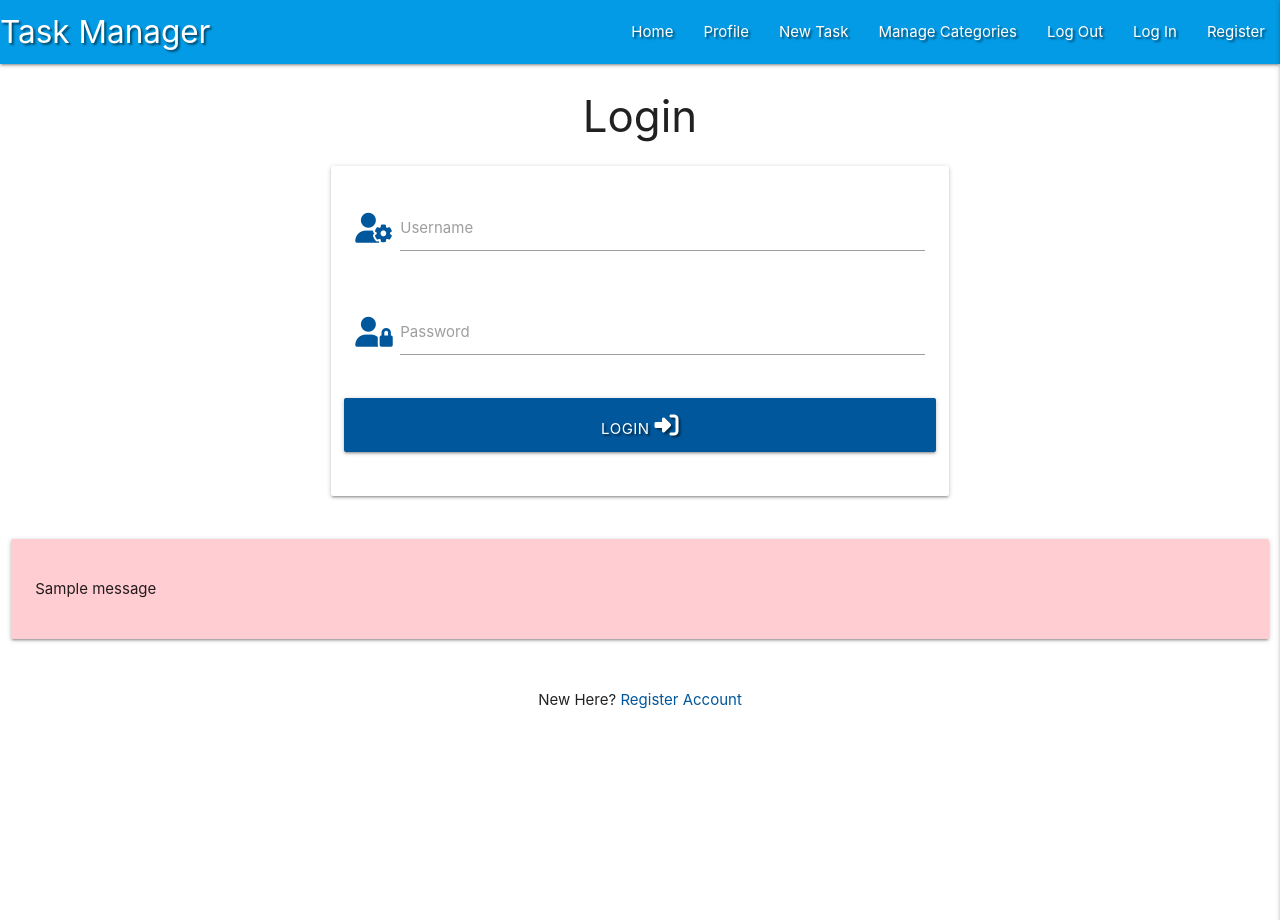
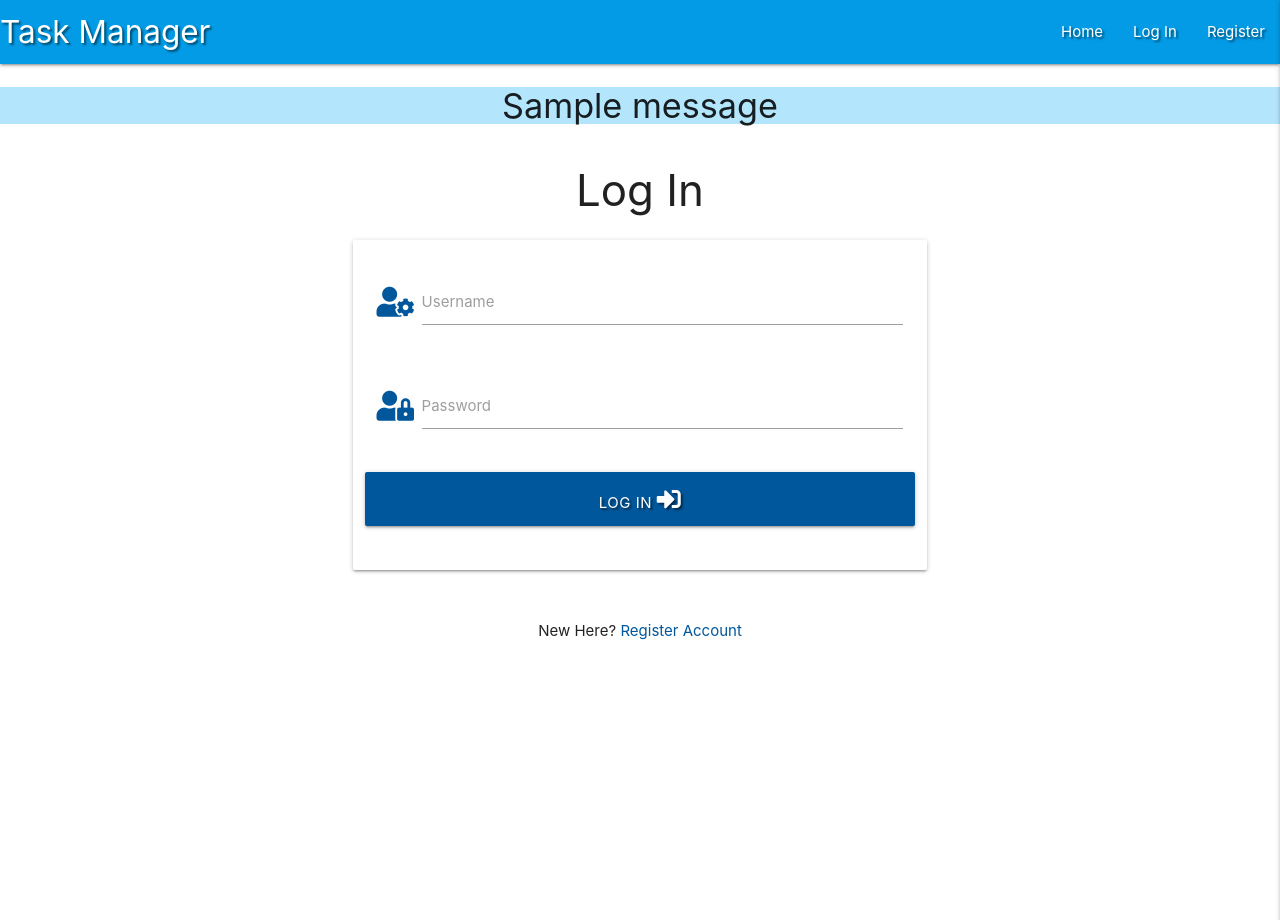
Before and after one commit to pagaslav/flask-task-manager-project, a Flask app: page /login in a window 1280 px wide. Run offline with Flask 3, Linux system fonts and the light colour scheme; one stand-in notice (Sample message) is shown; some libraries are stand-ins or nearby versions.

Commit message:
Add Log Out functionallity

```diff
--- a/app.py
+++ b/app.py
@@ -74,9 +74,23 @@ def login():
 
 @app.route("/profile/<username>", methods=["GET", "POST"])
 def profile(username):
+    # grab the session user's username from db
     username = mongo.db.users.find_one(
         {"username": session["user"]})["username"]
-    return render_template("profile.html", username=username)
+
+    if session["user"]:
+        return render_template("profile.html", username=username)
+
+    return redirect(url_for("login"))
+
+
+@app.route("/logout")
+def logout():
+    # remove user from session cookie
+    flash("You have been logged out")
+    session.pop("user")
+    return redirect(url_for("login"))
+
 
 if __name__ == "__main__":
     app.run(host=os.environ.get("IP"),
--- a/templates/base.html
+++ b/templates/base.html
@@ -3,67 +3,76 @@
 <head>
     <meta charset="UTF-8">
     <meta name="viewport" content="width=device-width, initial-scale=1.0">
-
-     <!-- Compiled and minified CSS -->
-     <link rel="stylesheet" href="https://cdnjs.cloudflare.com/ajax/libs/font-awesome/6.5.2/css/all.min.css" integrity="sha512-SnH5WK+bZxgPHs44uWIX+LLJAJ9/2PkPKZ5QiAj6Ta86w+fsb2TkcmfRyVX3pBnMFcV7oQPJkl9QevSCWr3W6A==" crossorigin="anonymous" referrerpolicy="no-referrer" type="text/css">
-
+    <link rel="stylesheet" href="https://cdnjs.cloudflare.com/ajax/libs/font-awesome/5.13.1/css/all.min.css"
+        integrity="sha512-xA6Hp6oezhjd6LiLZynuukm80f8BoZ3OpcEYaqKoCV3HKQDrYjDE1Gu8ocxgxoXmwmSzM4iqPvCsOkQNiu41GA==" crossorigin="anonymous" type="text/css">
     <link rel="stylesheet" href="https://cdnjs.cloudflare.com/ajax/libs/materialize/1.0.0/css/materialize.min.css" type="text/css">
-
     <link rel="stylesheet" href="{{ url_for('static', filename='css/style.css') }}" type="text/css">
-
     {% block styles %}
     {% endblock %}
-
     <title>Task Manager</title>
 </head>
 <body>
 
 	<header>
-        <!-- top navbar-->
+        <!-- top navbar -->
 		<nav class="nav-extended text-shadow light-blue darken-1">
 			<div class="nav-wrapper">
-              <a href="#!" class="brand-logo">Task Manager</a>
+				<a href="{{ url_for('get_tasks') }}" class="brand-logo">Task Manager</a>
 				<a href="#" data-target="mobile-demo" class="sidenav-trigger right"><i class="fas fa-bars"></i></a>
 				<ul class="right hide-on-med-and-down">
 					<li><a href="{{ url_for('get_tasks') }}">Home</a></li>
+                    {% if session.user %}
                         <li><a href="{{ url_for('profile', username=session['user']) }}">Profile</a></li>
                         <li><a href="#">New Task</a></li>
                         <li><a href="#">Manage Categories</a></li>
-					<li><a href="#">Log Out</a></li>
+                        <li><a href="{{ url_for('logout') }}">Log Out</a></li>
+                    {% else %}
                         <li><a href="{{ url_for('login') }}">Log In</a></li>
                         <li><a href="{{ url_for('register') }}">Register</a></li>
+                    {% endif %}
 				</ul>
 			</div>
 		</nav>
 
-          <!-- mobile sidenav-->
+        <!-- mobile sidenav -->
 		<ul class="sidenav" id="mobile-demo">
             <li><h4 class="center-align light-blue-text text-darken 4">Task Manager</h4></li>
             <li><a href="{{ url_for('get_tasks') }}">Home</a></li>
-            <li><a href="{{ url_for('profile', username=session['user']) }}"></a></li>
+            {% if session.user %}
+                <li><a href="{{ url_for('profile', username=session['user']) }}">Profile</a></li>
                 <li><a href="#">New Task</a></li>
                 <li><a href="#">Manage Categories</a></li>
-            <li><a href="#">Log Out</a></li>
+                <li><a href="{{ url_for('logout') }}">Log Out</a></li>
+            {% else %}
                 <li><a href="{{ url_for('login') }}">Log In</a></li>
                 <li><a href="{{ url_for('register') }}">Register</a></li>
+            {% endif %}
 		</ul>
 	</header>
 
+    <section>
+        <!-- flash messages -->
+        {% with messages = get_flashed_messages() %}
+            {% if messages %}
+                {% for message in messages %}
+                    <div class="row flashes">
+                        <h4 class="light-blue lighten-4 center-align">{{ message }}</h4>
+                    </div>
+                {% endfor %}
+            {% endif %}
+        {% endwith %}
+    </section>
+
+    <main class="container">
         {% block content %}
         {% endblock %}
+    </main>
 
-    <script
-  src="https://code.jquery.com/jquery-3.7.1.min.js"
-  integrity="sha256-/JqT3SQfawRcv/BIHPThkBvs0OEvtFFmqPF/lYI/Cxo="
-  crossorigin="anonymous"></script>
-
-    <!-- Compiled and minified JavaScript -->
+    <script src="https://code.jquery.com/jquery-3.5.1.min.js"
+        integrity="sha256-9/aliU8dGd2tb6OSsuzixeV4y/faTqgFtohetphbbj0=" crossorigin="anonymous"></script>
     <script src="https://cdnjs.cloudflare.com/ajax/libs/materialize/1.0.0/js/materialize.min.js"></script>
-
     <script src="{{ url_for('static', filename='js/script.js') }}"></script>
-
     {% block scripts %}
     {% endblock %}
-
 </body>
 </html>
--- a/templates/login.html
+++ b/templates/login.html
@@ -1,58 +1,44 @@
 {% extends "base.html" %}
 {% block content %}
 
-    <h3 class="center-align">Login</h3>
+    <h3 class="center-align">Log In</h3>
 
     <div class="row">
-        <form class="col s12 m6 offset-m3" method="POST" action="{{ url_for('login') }}">
+        <form class="col s12 m8 offset-m2" method="POST" action="{{ url_for('login') }}">
             <div class="card-panel">
                 <!-- username -->
                 <div class="row">
-                    <div class="input-field col s12">
-                        <i class="fas fa-user-cog prefix light-blue-text text-darken-4"></i>
-                        <input id="username" name="username" type="text" class="validate" required>
-                        <label for="username">Username</label>
-                    </div>
+					<div class="input-field col s12">
+						<i class="fas fa-user-cog prefix light-blue-text text-darken-4"></i>
+						<input id="username" name="username" type="text" minlength="5"
+                            maxlength="15" pattern="^[a-zA-Z0-9]{5,15}$" class="validate" required>
+						<label for="username">Username</label>
+					</div>
                 </div>
-                <!-- password -->
+                <!-- passowrd -->
                 <div class="row">
                     <div class="input-field col s12">
-                        <i class="fas fa-user-lock prefix light-blue-text text-darken-4"></i>
-                        <input id="password" name="password" type="password" class="validate" required>
+						<i class="fas fa-user-lock prefix light-blue-text text-darken-4"></i>
+                        <input id="password" name="password" type="password" minlength="5"
+                            maxlength="15" pattern="^[a-zA-Z0-9]{5,15}$" class="validate" required>
                         <label for="password">Password</label>
                     </div>
                 </div>
                 <!-- login -->
                 <div class="row">
                     <button type="submit" class="col s12 btn-large light-blue darken-4 text-shadow">
-                        Login <i class="fas fa-sign-in-alt"></i>
+                        Log In <i class="fas fa-sign-in-alt"></i>
                     </button>
                 </div>
             </div>
         </form>
     </div>
 
-    <!-- Display flash messages -->
-    {% with messages = get_flashed_messages() %}
-      {% if messages %}
-        <div class="row">
-          <div class="col s12">
-            <div class="card-panel red lighten-4">
-              <ul>
-              {% for message in messages %}
-                <li>{{ message }}</li>
-              {% endfor %}
-              </ul>
-            </div>
-          </div>
-        </div>
-      {% endif %}
-    {% endwith %}
-
     <div class="row">
         <div class="col s12">
             <p class="center-align">
-                New Here? <a href="{{ url_for('register') }}" class="light-blue-text text-darken-4">Register Account</a>
+                New Here?
+                <a href="{{ url_for('register') }}" class="light-blue-text text-darken-4">Register Account</a>
             </p>
         </div>
     </div>
```
Also changed, not shown: templates/register.html (+7 -5 lines). Lines whose indentation alone changed are shown as unchanged.
